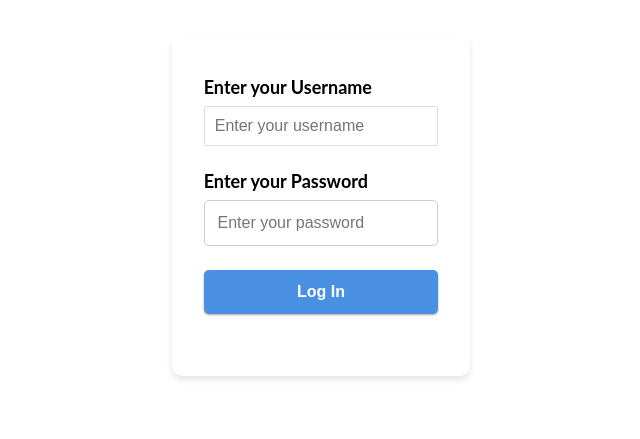
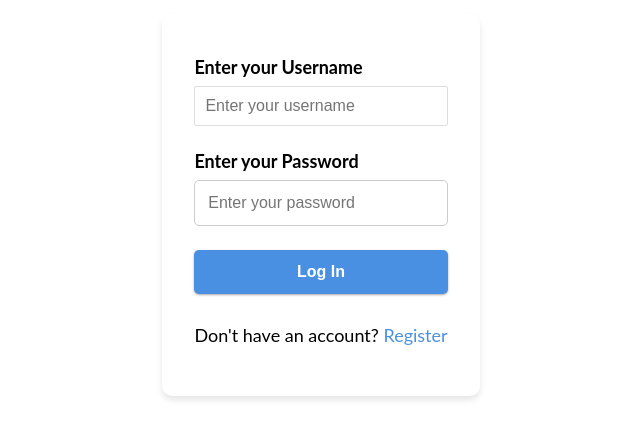
Before and after one commit to Luvuyotafeni/expense-tracker, a Vue app: page /login in a window 1280 px wide. Shown: the part 195-634 px from the top of the page, without its empty margins (319-959 px from the left). Built offline with nearby package versions, Linux system fonts and the light colour scheme; a web font is replaced by a local one.

Commit message:
working on the login and regiuster pages

```diff
--- a/package.json
+++ b/package.json
@@ -9,6 +9,8 @@
     "preview": "vite preview"
   },
   "dependencies": {
+    "@iconify/iconify": "^3.1.1",
+    "@iconify/vue": "^4.1.2",
     "axios": "^1.7.7",
     "vue": "^3.5.12",
     "vue-router": "^4.4.5",
--- a/src/assets/style.css
+++ b/src/assets/style.css
@@ -89,7 +89,7 @@ input[type='text'], input[type='number'] {
 
 .btn{
     cursor: pointer;
-    background-color: #9c88ff;
+    background-color: #4a90e2;
     box-shadow: var(--box-shadow);
     color: #fff;
     border: 0;
--- a/src/main.js
+++ b/src/main.js
@@ -2,6 +2,7 @@ import { createApp } from 'vue';
 import App from './App.vue';
 import router from './router';
 import Toast from 'vue-toastification';
+
 
 import 'vue-toastification/dist/index.css';
 import './assets/style.css';
--- a/src/pages/Login.vue
+++ b/src/pages/Login.vue
@@ -12,13 +12,14 @@
       <input type="password" id="password" placeholder="Enter your password" />
     </div>
     <button type="submit" class="btn">Log In</button>
+
+    <div class="register-text">
+      <p>Don't have an account? <a href="/register">Register</a></p>
+    </div>
   </form>
-
 </template>
 
 <style scoped>
-
-
 .form-container {
   background: white;
   padding: 2rem;
@@ -67,4 +68,18 @@ input:focus {
 .btn:hover {
   background-color: #357ab8;
 }
+
+.register-text {
+  text-align: center;
+  margin-top: 1rem;
+}
+
+.register-text a {
+  color: #4a90e2;
+  text-decoration: none;
+}
+
+.register-text a:hover {
+  text-decoration: underline;
+}
 </style>
--- a/src/pages/Register.vue
+++ b/src/pages/Register.vue
@@ -20,7 +20,10 @@
           placeholder="Confirm your password"
         />
       </div>
-      <button type="submit" class="btn">Register</button>
+      <div class="login-text">
+        <button type="submit" class="btn">Register</button>
+        <p>Already have an account? <a href="/login">Log In</a></p>
+      </div>
     </form>
 </template>
 
@@ -75,4 +78,7 @@ input:focus {
 .btn:hover {
   background-color: #357ab8;
 }
+.login-text a:hover {
+  text-decoration: underline;
+}
 </style>
```
Also changed, not shown: src/pages/Home.vue (added, +7 -0 lines), 1 other file (tests, documents, lock files or other folders). Lines whose indentation alone changed are shown as unchanged.
